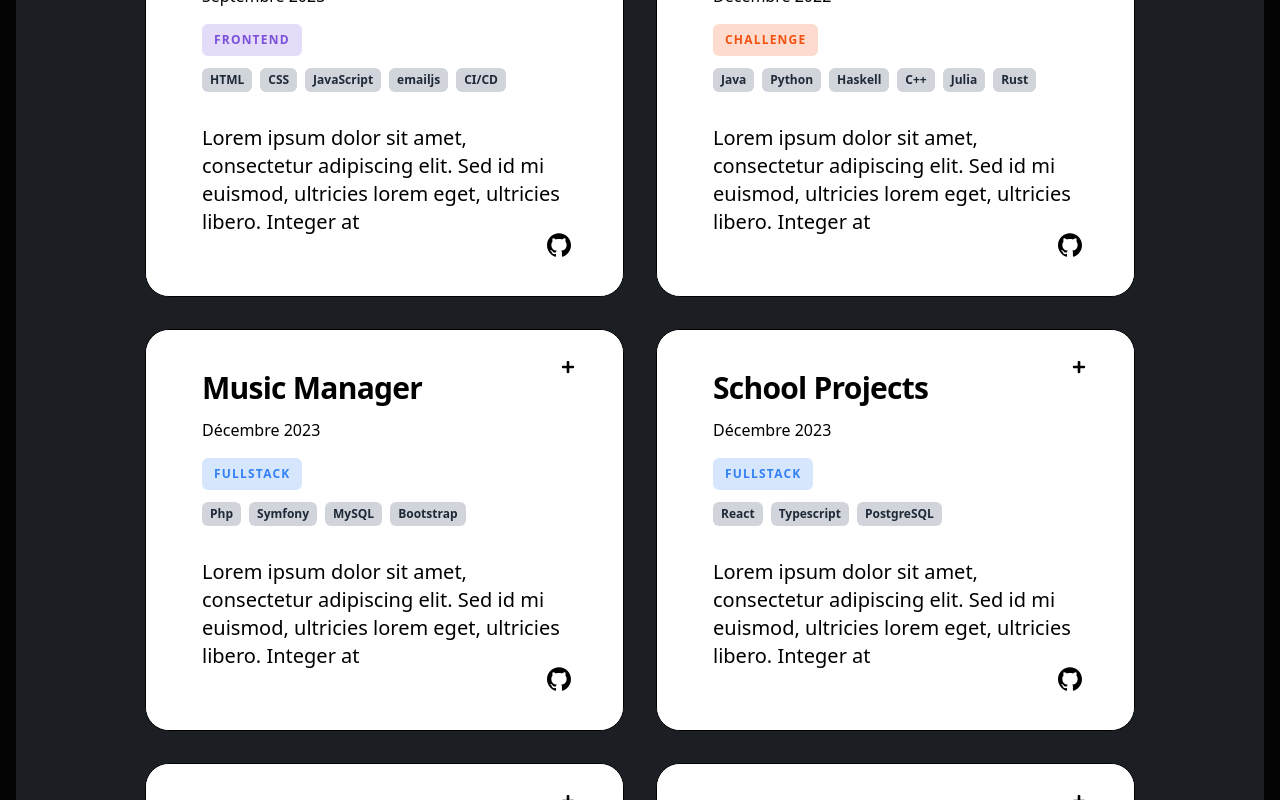
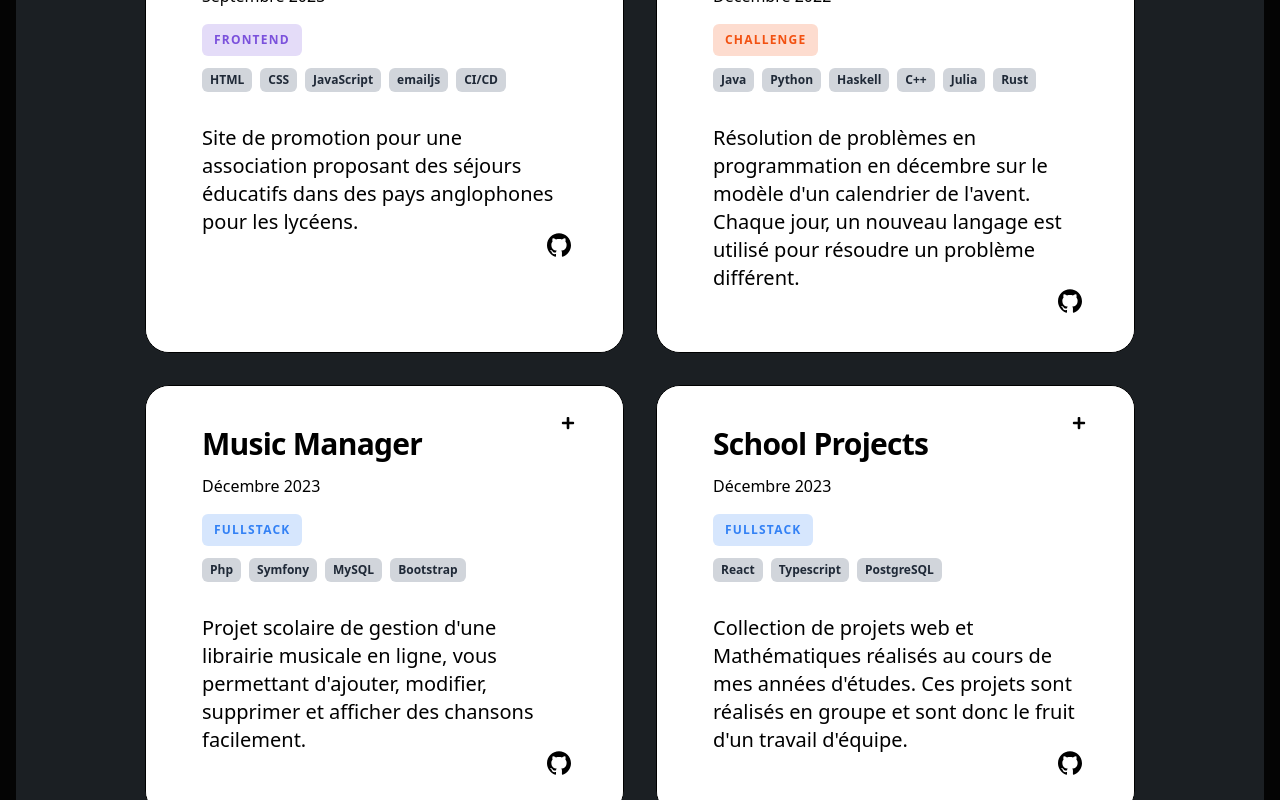
Before and after one commit to Eric-Philippe/portfolio, a React (Vite) app: page / in a window 1280 px wide. Shown: the part 1320-2120 px from the top of the page. Built offline with nearby package versions, Linux system fonts and the light colour scheme; no server answers.

Commit message:
Update project descriptions

```diff
--- a/data.json
+++ b/data.json
@@ -2,7 +2,7 @@
     "projects": [
         {
             "title": "Portfolio",
-            "shortDesc": "Lorem ipsum dolor sit amet, consectetur adipiscing elit. Sed id mi euismod, ultricies lorem eget, ultricies libero. Integer at",
+            "shortDesc": "Portfolio web mettant en valeur mes projets et comp\u00e9tences en d\u00e9veloppement et photographie. D\u00e9couvrez mon parcours cr\u00e9atif.",
             "techs": [
                 "React",
                 "Vite",
@@ -19,7 +19,7 @@
         },
         {
             "title": "Glitch and Books",
-            "shortDesc": "Lorem ipsum dolor sit amet, consectetur adipiscing elit. Sed id mi euismod, ultricies lorem eget, ultricies libero. Integer at",
+            "shortDesc": "Gestionnaire biblioth\u00e9caire en ligne. Enregistrez, triez, et explorez vos livres avec des statistiques et bient\u00f4t des recommandations.",
             "techs": [
                 "React",
                 "Boostrap",
@@ -36,7 +36,7 @@
         },
         {
             "title": "Hillcrest",
-            "shortDesc": "Lorem ipsum dolor sit amet, consectetur adipiscing elit. Sed id mi euismod, ultricies lorem eget, ultricies libero. Integer at",
+            "shortDesc": "Site de promotion pour une association proposant des s\u00e9jours \u00e9ducatifs dans des pays anglophones pour les lyc\u00e9ens.",
             "techs": [
                 "HTML",
                 "CSS",
@@ -52,7 +52,7 @@
         },
         {
             "title": "Advent of Code",
-            "shortDesc": "Lorem ipsum dolor sit amet, consectetur adipiscing elit. Sed id mi euismod, ultricies lorem eget, ultricies libero. Integer at",
+            "shortDesc": "R\u00e9solution de probl\u00e8mes en programmation en d\u00e9cembre sur le mod\u00e8le d'un calendrier de l'avent. Chaque jour, un nouveau langage est utilis\u00e9 pour r\u00e9soudre un probl\u00e8me diff\u00e9rent.",
             "techs": [
                 "Java",
                 "Python",
@@ -69,7 +69,7 @@
         },
         {
             "title": "Music Manager",
-            "shortDesc": "Lorem ipsum dolor sit amet, consectetur adipiscing elit. Sed id mi euismod, ultricies lorem eget, ultricies libero. Integer at",
+            "shortDesc": "Projet scolaire de gestion d'une librairie musicale en ligne, vous permettant d'ajouter, modifier, supprimer et afficher des chansons facilement.",
             "techs": [
                 "Php",
                 "Symfony",
@@ -84,7 +84,7 @@
         },
         {
             "title": "School Projects",
-            "shortDesc": "Lorem ipsum dolor sit amet, consectetur adipiscing elit. Sed id mi euismod, ultricies lorem eget, ultricies libero. Integer at",
+            "shortDesc": "Collection de projets web et Math\u00e9matiques r\u00e9alis\u00e9s au cours de mes ann\u00e9es d'\u00e9tudes. Ces projets sont r\u00e9alis\u00e9s en groupe et sont donc le fruit d'un travail d'\u00e9quipe.",
             "techs": [
                 "React",
                 "Typescript",
@@ -98,7 +98,7 @@
         },
         {
             "title": "Kairos Reminder",
-            "shortDesc": "Lorem ipsum dolor sit amet, consectetur adipiscing elit. Sed id mi euismod, ultricies lorem eget, ultricies libero. Integer at",
+            "shortDesc": "Bot pour g\u00e9n\u00e9rer des rappels et suivre le temps pass\u00e9 sur des activit\u00e9s personnalis\u00e9es. Consultez les graphiques et Excel automatiquement g\u00e9n\u00e9r\u00e9s.",
             "techs": [
                 "React",
                 "Typescript",
@@ -115,7 +115,7 @@
         },
         {
             "title": "Cril Bot",
-            "shortDesc": "Lorem ipsum dolor sit amet, consectetur adipiscing elit. Sed id mi euismod, ultricies lorem eget, ultricies libero. Integer at",
+            "shortDesc": "Bot d\u00e9di\u00e9 au centre des langues de l'IUT de Rangueil. G\u00e8re et administre les activit\u00e9s en ligne de mani\u00e8re efficace sur Discord.",
             "techs": [
                 "React",
                 "Typescript",
--- a/src/components/DevPortfolio/SkillsSection.tsx
+++ b/src/components/DevPortfolio/SkillsSection.tsx
@@ -134,7 +134,7 @@ export default function SkillsSection() {
                 Soft Skills
               </h4>
               <div className="flex flex-wrap justify-center">
-                <div className="w-full md:w-1/2 lg:w-1/3 p-3">
+                <div className="w-full md:w-1/3 lg:w-1/4 p-3">
                   <div className="bg-white shadow-lg rounded-lg px-4 py-6">
                     <div>
                       <h3 className="text-2xl font-semibold text-gray-800">
@@ -163,13 +163,17 @@ export default function SkillsSection() {
                         Communication
                       </h3>
                       <p className="text-sm text-gray-500 mt-2">
-                        Esprit d'équipe, Leadership, Adaptabilité,
+                        Esprit d'équipe, Leadership
                       </p>
                       <AnimatedSeparator color1="#2cb4be" />
                       <p className="text-sm text-gray-500 mt-2">
                         Gestion du temps, Gestion du stress
                       </p>
-                      <AnimatedSeparator color1="#6aced9" />
+                      <AnimatedSeparator color1="#3ddae6" />
+                      <p className="text-sm text-gray-500 mt-2">
+                        Pédagogie, Écoute, Patience
+                      </p>
+                      <AnimatedSeparator color1="#42beff" />
                     </div>
                   </div>
                 </div>
@@ -183,6 +187,14 @@ export default function SkillsSection() {
                         Autonomie, Curiosité, Créativité, Persévérance,
                       </p>
                       <AnimatedSeparator color1="#b62486" />
+                      <p className="text-sm text-gray-500 mt-2">
+                        Capacité d'adaptation & d'apprentissage
+                      </p>
+                      <AnimatedSeparator color1="#e039a8" />
+                      <p className="text-sm text-gray-500 mt-2">
+                        Résolution de problème en autonomie
+                      </p>
+                      <AnimatedSeparator color1="#ff3686" />
                     </div>
                   </div>
                 </div>
--- a/src/pages/DevConsult.tsx
+++ b/src/pages/DevConsult.tsx
@@ -129,7 +129,6 @@ export default function DevConsult({
             ></canvas>
           </div>
         </div>
-        {/* {<!-- Canvas Bubbles -->} */}
 
         <div className="relative w-full overflow-hidden min-h-[90vh] flex justify-center pt-12 lg:py-24 px-8 lg:px-0 z-0">
           <button
@@ -220,7 +219,7 @@ export default function DevConsult({
                 <div className="w-full sm:w-1/3">
                   <div className="bg-gray-50 p-4 rounded-md border">
                     <span className="font-semibold uppercase tracking-widest text-sm text-center">
-                      Tech Stack
+                      Technologies
                     </span>
                     <dl className="divide-y divide-gray-200">
                       {project.techs.map((tech) => (
@@ -235,11 +234,9 @@ export default function DevConsult({
                 </div>
                 <div className="w-full sm:w-2/3 mt-4 sm:mt-0">
                   <div className="bg-white p-4 rounded-md border">
-                    {/** Title */}
                     <span className="font-semibold uppercase tracking-widest text-sm text-center">
                       GitHub
                     </span>
-                    {/** Owner Avatar Url banner */}
                     <div className="flex justify-center overflow-hidden">
                       <img
                         src={repoData?.owner.avatar_url}
@@ -268,7 +265,7 @@ export default function DevConsult({
                         className="bg-indigo-500 hover:bg-indigo-600 text-white px-4 py-2 rounded-md text-sm font-medium flex items-center"
                       >
                         <FaGithub className="mr-2" />
-                        View on GitHub
+                        Voir sur GitHub
                       </a>
                     </div>
                   </div>
```
Also changed, not shown: _projects/1.Portfolio.md (+1 -1 lines), _projects/2.GlitchAndBooks.md (+1 -1 lines), _projects/3.Hillcrest.md (+1 -1 lines), _projects/4.Advent of Code.md (+1 -1 lines), _projects/5.Music Manager.md (+1 -1 lines), _projects/6.School Projects.md (+1 -1 lines), _projects/7.Kairos Reminder.md (+1 -1 lines), _projects/8.Cril Bot.md (+1 -1 lines), 1 other file (tests, documents, lock files or other folders).
